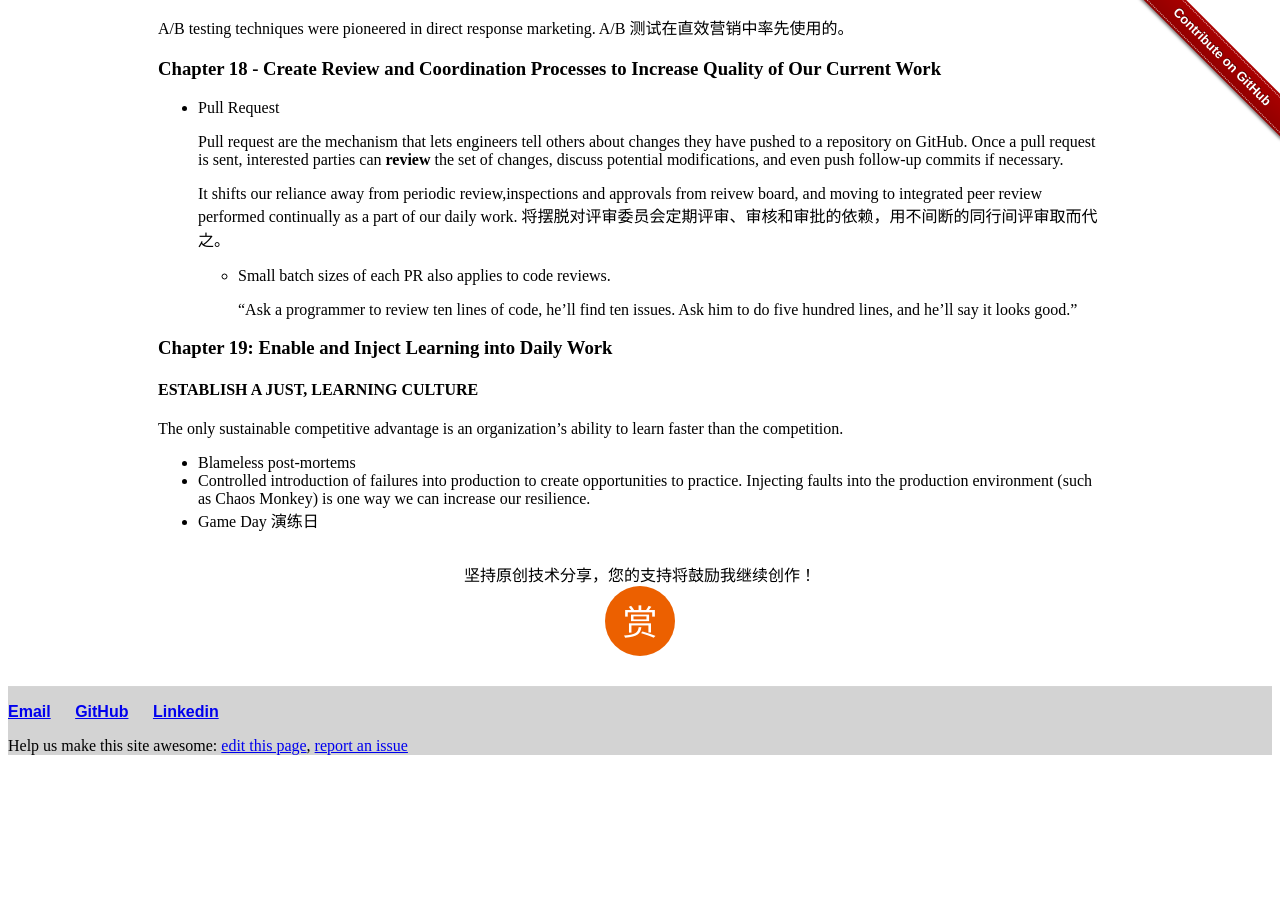
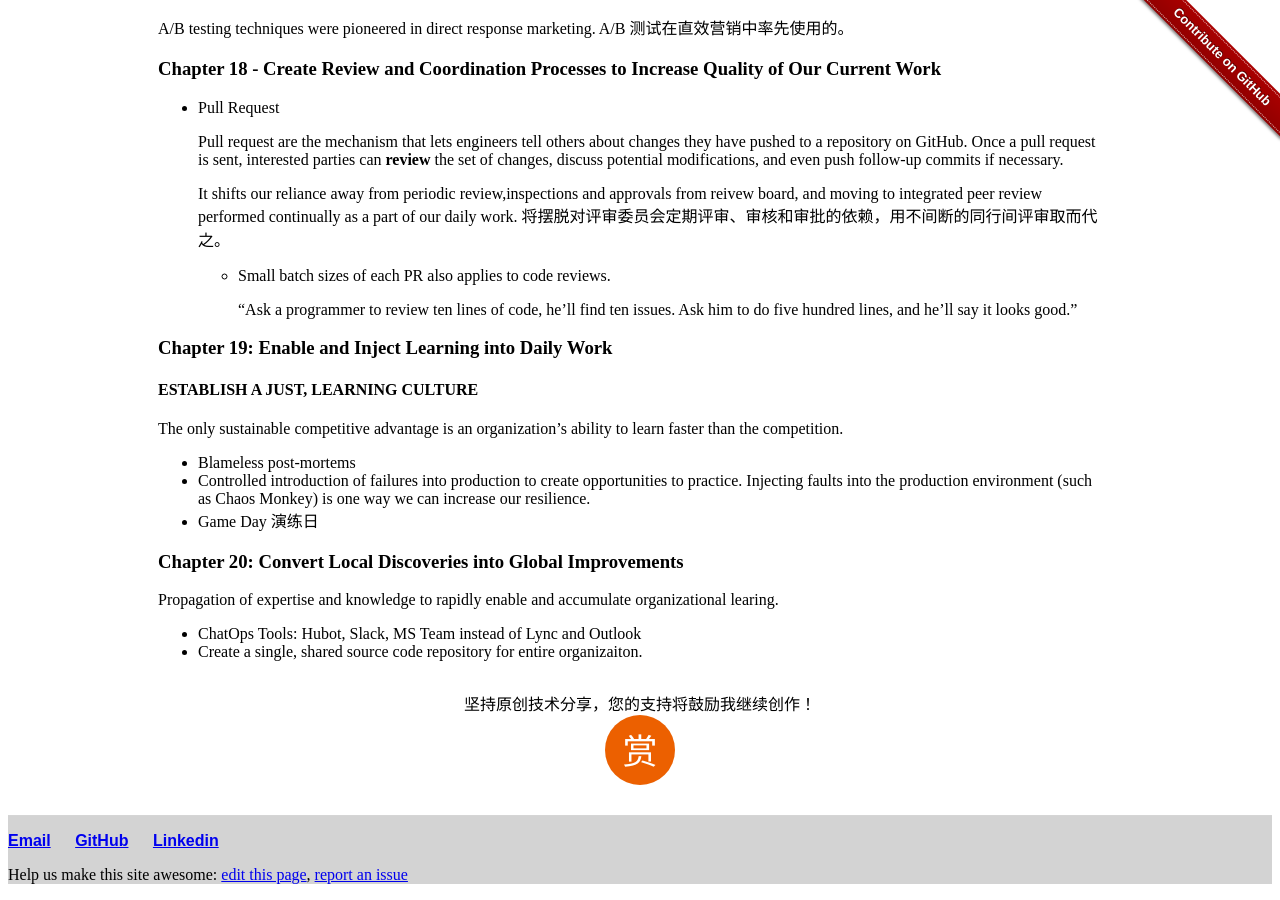
Before and after one commit to liuning0820/liuning0820.github.io, a Jekyll site: the page built from _posts/2019-03-04-the-devops-handbook-reading-notes.md, in a window 1280 px wide and 900 px high, scrolled down 2114 px. Built offline with Jekyll 4.4.1, drawn with Linux system fonts in a browser that asks for light colours; before the commit the page ends 2885 px from its top, so only the background shows below that.

Commit message:
add readnote for charpter 20

```diff
--- a/_posts/2019-03-04-the-devops-handbook-reading-notes.md
+++ b/_posts/2019-03-04-the-devops-handbook-reading-notes.md
@@ -119,3 +119,10 @@ The only sustainable competitive advantage is an organization’s ability to lea
 * Blameless post-mortems
 * Controlled introduction of failures into production to create opportunities to practice. Injecting faults into the production environment (such as Chaos Monkey) is one way we can increase our resilience.
 * Game Day 演练日
+
+### Chapter 20: Convert Local Discoveries into Global Improvements
+
+Propagation of expertise and knowledge to rapidly enable and accumulate organizational learing.
+
+* ChatOps Tools: Hubot, Slack, MS Team instead of Lync and Outlook
+* Create a single, shared source code repository for entire organizaiton.
```
